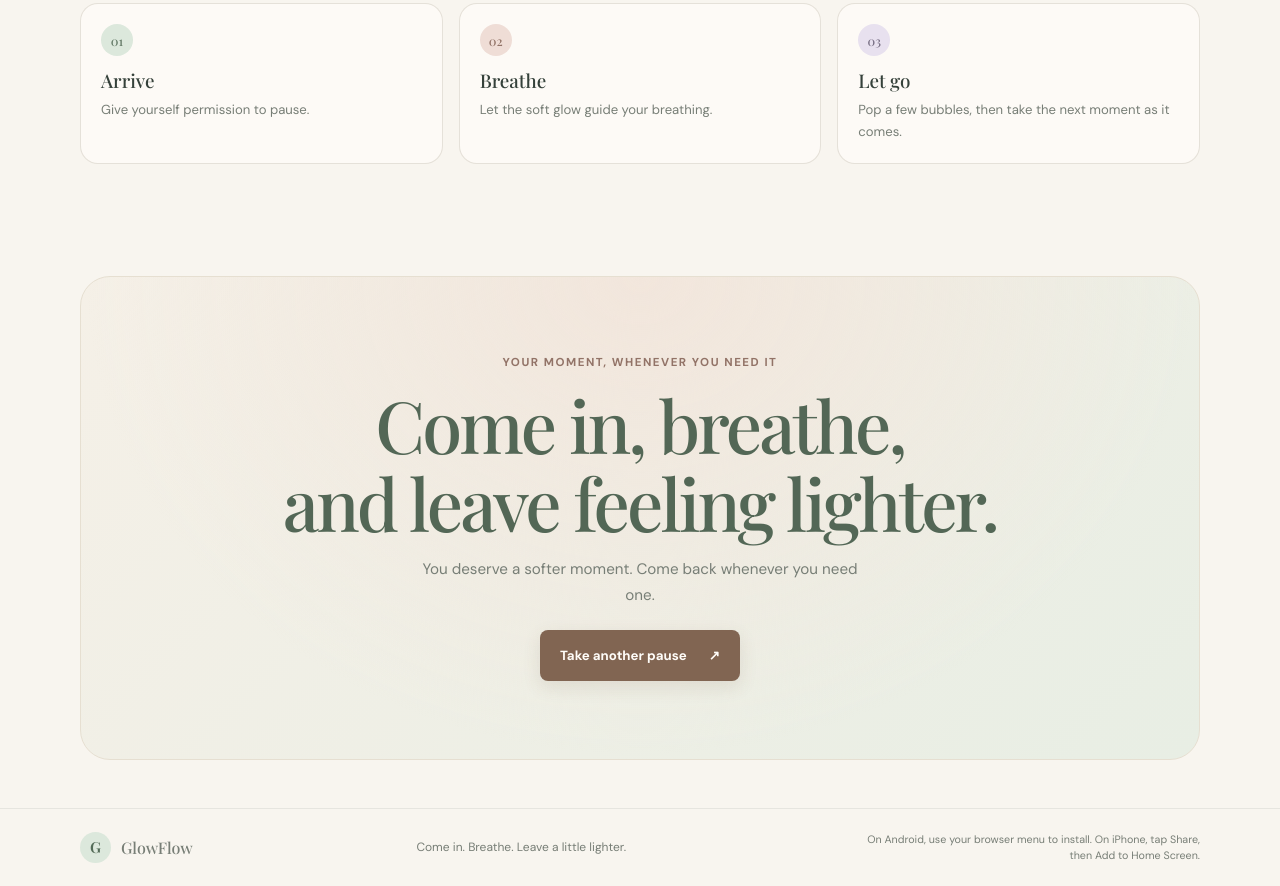
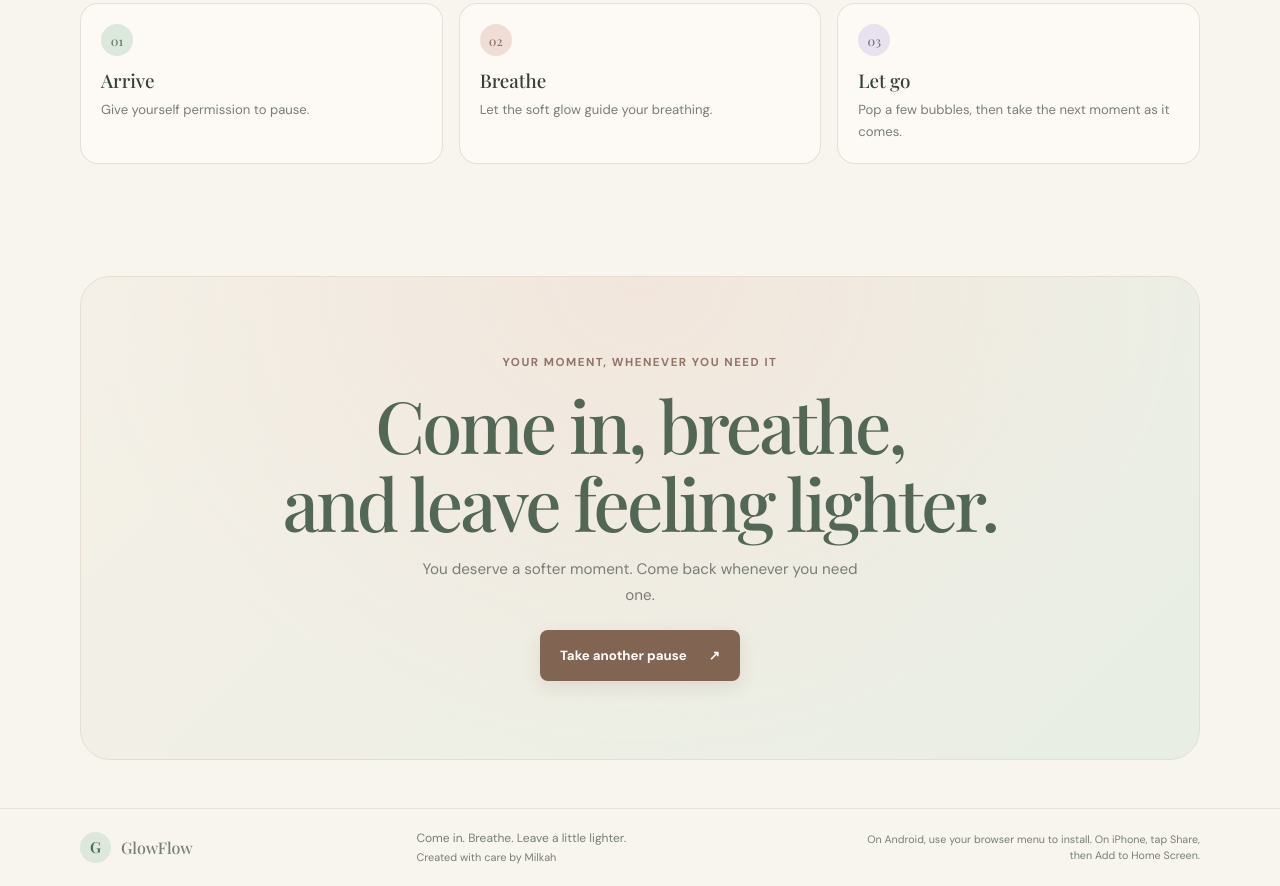
Before and after one commit to kinyingimilkah1-boop/glowflow-site, a plain HTML site: page index.html in a window 1280 px wide. Shown: the part 3386-4272 px from the top of the page. Drawn offline with nearby package versions, Linux system fonts and the light colour scheme.

Commit message:
Add GlowFlow creator credit
Add a subtle “Created with care by Milkah” footer credit and refresh the installed app cache.

```diff
--- a/glowflow.css
+++ b/glowflow.css
@@ -213,6 +213,7 @@ main { width: min(1120px, calc(100% - 64px)); margin: 0 auto; }
 .footer-brand .brand-mark { width: 31px; height: 31px; font-size: .95rem; }
 .footer-brand > span:last-child { font: 500 1rem var(--display); }
 .site-footer p { margin: 0; font-size: .75rem; }
+.footer-credit { display: block; margin-top: 4px; font-size: .68rem; }
 .app-install { display: grid; max-width: 350px; justify-items: end; gap: 7px; }
 .app-install > p { color: var(--muted); font-size: .67rem; line-height: 1.5; text-align: right; }
 .install-button { min-height: 37px; border: 1px solid #b9cbb9; border-radius: 999px; padding: 0 15px; background: var(--sage); color: #536b57; font-size: .75rem; font-weight: 650; cursor: pointer; }
--- a/index.html
+++ b/index.html
@@ -196,7 +196,7 @@
 
     <footer class="site-footer">
       <a class="brand footer-brand" href="#top"><span class="brand-mark" aria-hidden="true">G</span><span>GlowFlow</span></a>
-      <p>Come in. Breathe. Leave a little lighter.</p>
+      <p>Come in. Breathe. Leave a little lighter.<small class="footer-credit">Created with care by Milkah</small></p>
       <div class="app-install">
         <button id="installApp" class="install-button" type="button" hidden>Install GlowFlow</button>
         <p id="installHelp">On Android, use your browser menu to install. On iPhone, tap Share, then Add to Home Screen.</p>
--- a/sw.js
+++ b/sw.js
@@ -1,4 +1,4 @@
-const CACHE_NAME = 'glowflow-shell-v2';
+const CACHE_NAME = 'glowflow-shell-v3';
 const APP_FILES = [
   './',
   './index.html',
```
